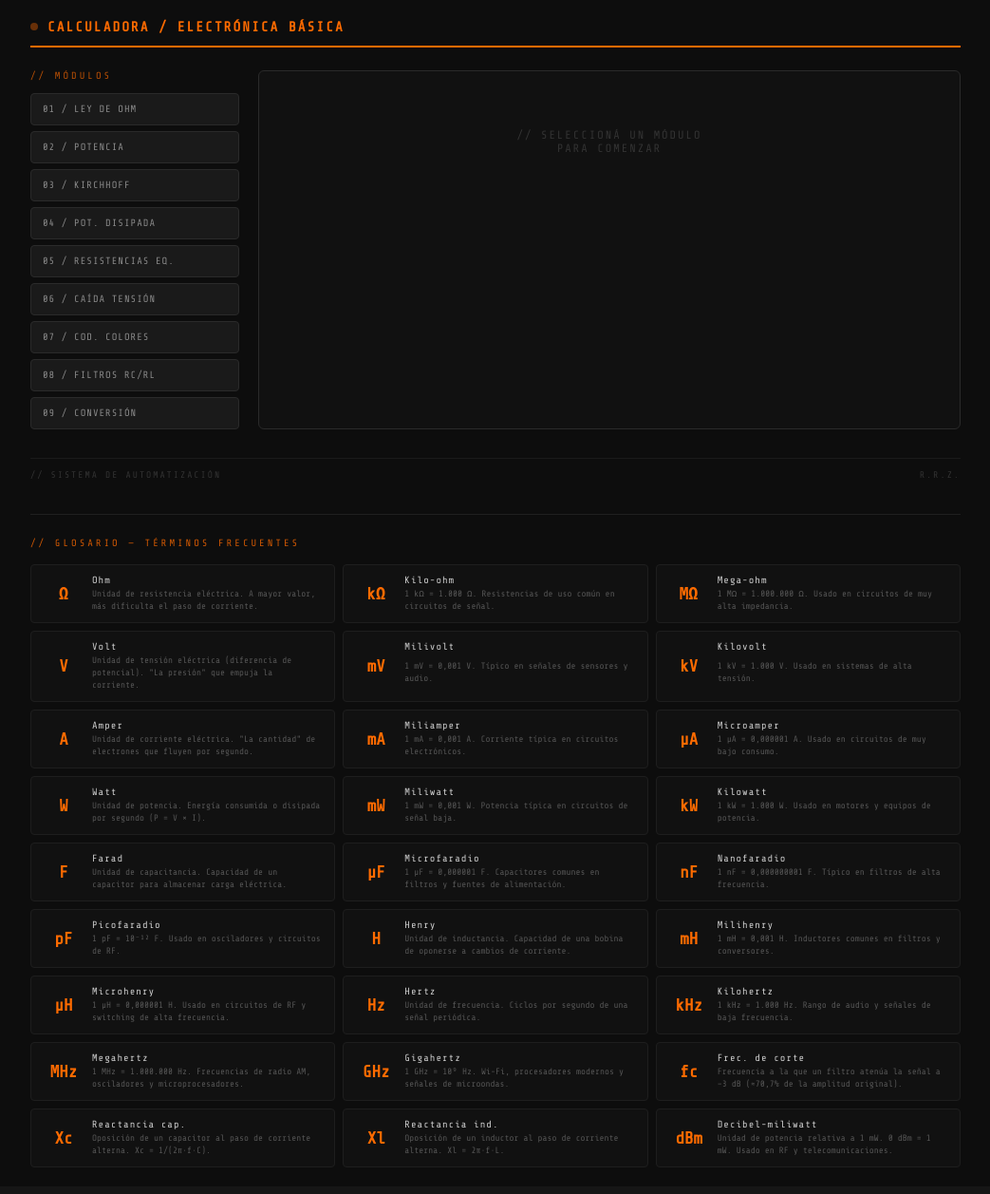
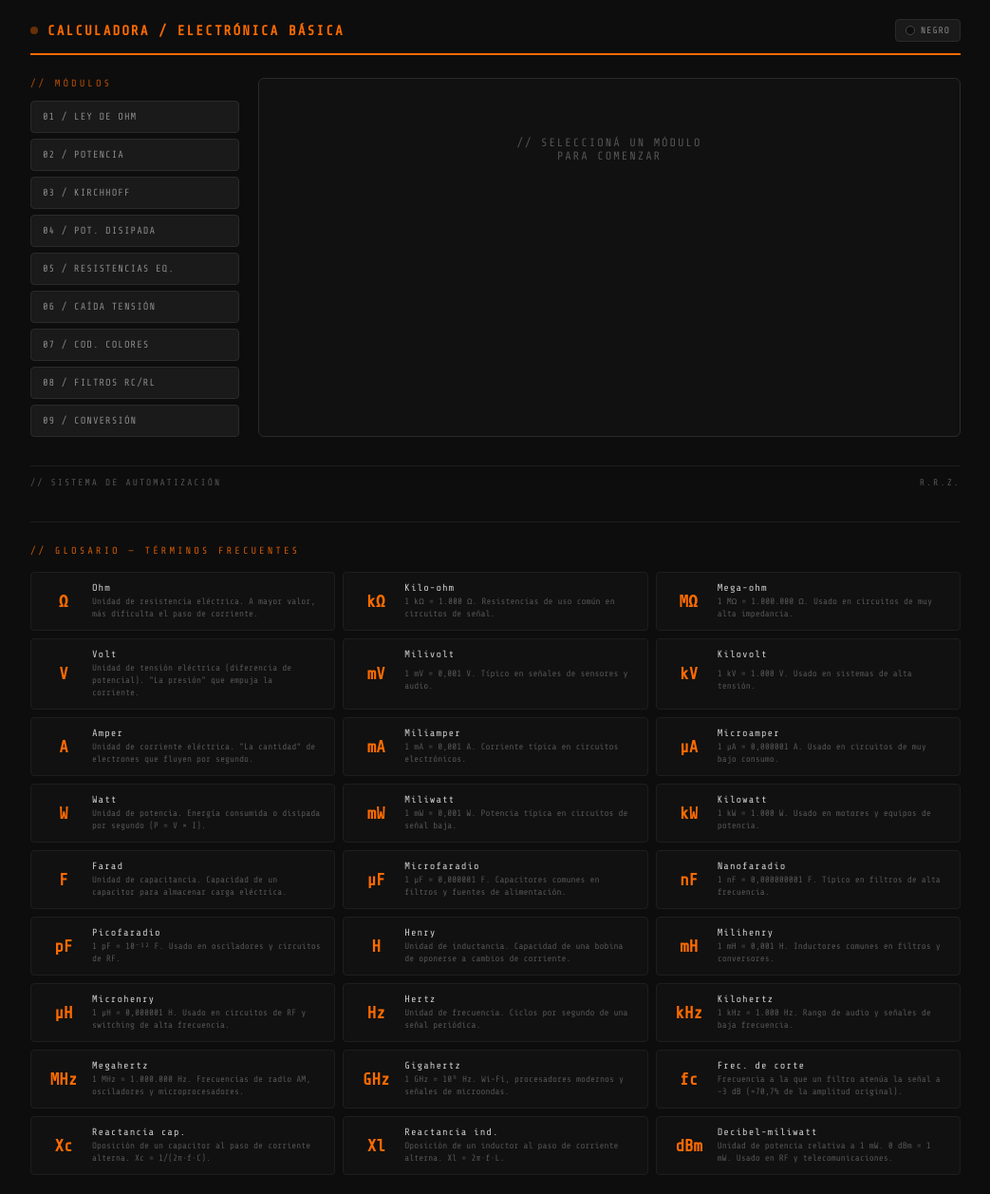
Before and after one commit to zampa5696-cmyk/calcelectro, a Flask app: page / in a window 1280 px wide. Shown: the whole page at 95% size, without its empty margins (118-1161 px from the left). Before the commit the page ends 1216 px from the top, so only its background shows below. Run offline with Flask 3, Linux system fonts and the light colour scheme.

Commit message:
Update index.html
cambio de temas

```diff
--- a/templates/index.html
+++ b/templates/index.html
@@ -14,68 +14,133 @@
   <link rel="apple-touch-icon" href="/static/icons/icono_terminal_192.png">
   <style>
     * { margin: 0; padding: 0; box-sizing: border-box; }
+
+    /* ══ TEMAS ══ */
+    :root {
+      --bg:        #0d0d0d;
+      --bg2:       #111;
+      --bg3:       #1a1a1a;
+      --border:    #2a2a2a;
+      --border2:   #1e1e1e;
+      --text:      #ccc;
+      --text2:     #888;
+      --text3:     #666;
+      --text4:     #555;
+      --accent:    #ff6b00;
+      --accent2:   #e05e00;
+      --input-bg:  #0d0d0d;
+      --resultado-bg: #0d0d0d;
+    }
+    body[data-tema="gris"] {
+      --bg:        #1e1e1e;
+      --bg2:       #262626;
+      --bg3:       #2e2e2e;
+      --border:    #3a3a3a;
+      --border2:   #333;
+      --text:      #d0d0d0;
+      --text2:     #999;
+      --text3:     #777;
+      --text4:     #666;
+      --accent:    #ff8c3a;
+      --accent2:   #e07530;
+      --input-bg:  #1e1e1e;
+      --resultado-bg: #1e1e1e;
+    }
+    body[data-tema="verde"] {
+      --bg:        #0a0f0a;
+      --bg2:       #0d140d;
+      --bg3:       #111a11;
+      --border:    #1a2e1a;
+      --border2:   #162416;
+      --text:      #a0c8a0;
+      --text2:     #5a8a5a;
+      --text3:     #3a6a3a;
+      --text4:     #2a4a2a;
+      --accent:    #00cc44;
+      --accent2:   #00aa33;
+      --input-bg:  #0a0f0a;
+      --resultado-bg: #0a0f0a;
+    }
+
     body {
-      background: #0d0d0d;
-      color: #ccc;
+      background: var(--bg);
+      color: var(--text);
       font-family: 'Share Tech Mono', monospace;
       min-height: 100vh;
       padding: 20px;
+      transition: background 0.3s, color 0.3s;
     }
     .header {
       display: flex; align-items: center; gap: 10px;
-      border-bottom: 2px solid #ff6b00;
+      border-bottom: 2px solid var(--accent);
       padding-bottom: 12px; margin-bottom: 24px;
     }
     .dot {
       width: 8px; height: 8px;
-      background: #ff6b00; border-radius: 50%;
+      background: var(--accent); border-radius: 50%;
       animation: pulse 2s infinite;
     }
-    .header h1 { font-size: 0.9rem; color: #ff6b00; letter-spacing: 2px; }
+    .header h1 { font-size: 0.9rem; color: var(--accent); letter-spacing: 2px; flex: 1; }
+
+    /* ── BOTÓN TEMA ── */
+    .tema-btn {
+      background: var(--bg3); border: 1px solid var(--border);
+      color: var(--text2); padding: 6px 10px;
+      font-family: 'Share Tech Mono', monospace;
+      font-size: 0.6rem; cursor: pointer;
+      border-radius: 4px; letter-spacing: 1px;
+      transition: all 0.2s; white-space: nowrap;
+      display: flex; align-items: center; gap: 6px;
+    }
+    .tema-btn:hover { border-color: var(--accent); color: var(--accent); }
+    .tema-circulo {
+      width: 10px; height: 10px; border-radius: 50%;
+      display: inline-block; border: 1px solid var(--border);
+    }
     .container { max-width: 980px; margin: 0 auto; }
     .layout { display: grid; grid-template-columns: 220px 1fr; gap: 20px; }
     @media (max-width: 650px) { .layout { grid-template-columns: 1fr; } }
 
     /* ── MÓDULOS ── */
-    .panel-title { font-size: 0.65rem; color: #ff6b00; letter-spacing: 3px; margin-bottom: 12px; opacity: 0.7; }
+    .panel-title { font-size: 0.65rem; color: var(--accent); letter-spacing: 3px; margin-bottom: 12px; opacity: 0.7; }
     .modulos { display: grid; grid-template-columns: 1fr; gap: 6px; }
     a { text-decoration: none; display: block; }
     .mod-btn {
-      background: #1a1a1a; border: 1px solid #2a2a2a;
-      color: #888; padding: 10px 12px;
+      background: var(--bg3); border: 1px solid var(--border);
+      color: var(--text2); padding: 10px 12px;
       font-family: 'Share Tech Mono', monospace;
       font-size: 0.65rem; cursor: pointer;
       border-radius: 4px; text-align: left;
       transition: all 0.2s; letter-spacing: 1px; width: 100%;
     }
-    .mod-btn:hover { border-color: #ff6b00; color: #ff6b00; background: #1a0f00; }
-    .mod-btn.activo { border-color: #ff6b00; color: #ff6b00; background: #1a0f00; }
+    .mod-btn:hover { border-color: var(--accent); color: var(--accent); background: #1a0f00; }
+    .mod-btn.activo { border-color: var(--accent); color: var(--accent); background: #1a0f00; }
 
     /* ── PANEL CALC ── */
     .calc-panel {
-      background: #111; border: 1px solid #2a2a2a;
+      background: var(--bg2); border: 1px solid var(--border);
       border-radius: 6px; padding: 20px;
     }
-    .calc-title { font-size: 0.75rem; color: #ff6b00; margin-bottom: 16px; }
+    .calc-title { font-size: 0.75rem; color: var(--accent); margin-bottom: 16px; }
     .formula-select {
-      width: 100%; background: #0d0d0d;
-      border: 1px solid #2a2a2a; color: #ff6b00;
+      width: 100%; background: var(--bg);
+      border: 1px solid var(--border); color: var(--accent);
       padding: 10px; font-family: 'Share Tech Mono', monospace;
       font-size: 0.72rem; border-radius: 4px;
       margin-bottom: 16px; outline: none; cursor: pointer;
     }
-    .formula-select option, .formula-select optgroup { background: #0d0d0d; }
+    .formula-select option, .formula-select optgroup { background: var(--bg); }
     .input-group { margin-bottom: 12px; }
-    .input-label { font-size: 0.6rem; color: #666; margin-bottom: 4px; letter-spacing: 1px; }
+    .input-label { font-size: 0.6rem; color: var(--text3); margin-bottom: 4px; letter-spacing: 1px; }
     .input-field {
-      width: 100%; background: #0d0d0d;
-      border: 1px solid #2a2a2a; color: #ff6b00;
+      width: 100%; background: var(--bg);
+      border: 1px solid var(--border); color: var(--accent);
       padding: 10px; font-family: 'Share Tech Mono', monospace;
       font-size: 0.78rem; border-radius: 4px; outline: none;
     }
-    .input-field:focus { border-color: #ff6b00; }
+    .input-field:focus { border-color: var(--accent); }
     .btn-calcular {
-      width: 100%; background: #ff6b00; color: #000;
+      width: 100%; background: var(--accent); color: #000;
       border: none; padding: 12px;
       font-family: 'Share Tech Mono', monospace;
       font-size: 0.78rem; letter-spacing: 2px;
@@ -97,23 +162,23 @@
     }
     .placeholder {
       text-align: center; padding: 40px 20px;
-      color: #333; font-size: 0.75rem; letter-spacing: 2px;
+      color: var(--text4); font-size: 0.75rem; letter-spacing: 2px;
     }
     .footer {
       display: flex; justify-content: space-between;
       align-items: center; margin-top: 30px;
-      padding-top: 12px; border-top: 1px solid #1a1a1a;
-      font-size: 0.6rem; color: #333; letter-spacing: 2px;
+      padding-top: 12px; border-top: 1px solid var(--border2);
+      font-size: 0.6rem; color: var(--text4); letter-spacing: 2px;
     }
     @keyframes pulse { 0%,100%{opacity:1} 50%{opacity:0.3} }
     /* ── GLOSARIO ── */
     .glosario {
       max-width: 980px; margin: 36px auto 0;
-      border-top: 1px solid #1f1f1f;
+      border-top: 1px solid var(--border2);
       padding-top: 24px;
     }
     .glosario-title {
-      font-size: 0.65rem; color: #ff6b00;
+      font-size: 0.65rem; color: var(--accent);
       letter-spacing: 3px; margin-bottom: 16px; opacity: 0.8;
     }
     .glosario-grid {
@@ -202,6 +267,10 @@
   <div class="header">
     <div class="dot"></div>
     <h1>CALCULADORA / ELECTRÓNICA BÁSICA</h1>
+    <button class="tema-btn" onclick="ciclarTema()" id="temaBtn">
+      <span class="tema-circulo" id="temaCirculo"></span>
+      <span id="temaNombre">NEGRO</span>
+    </button>
   </div>
 
   <div class="layout">
@@ -709,8 +778,42 @@ function updateBandas() {
   pares.forEach(([sid, bid]) => colorearBanda(sid, bid));
 }
 
-// Ejecutar al cargar (repoblado por Flask tras calcular)
-document.addEventListener("DOMContentLoaded", updateBandas);
+// updateBandas se llama desde el DOMContentLoaded del tema
+
+// ── TEMAS ──
+const TEMAS = [
+  { id: 'negro', nombre: 'NEGRO',  color: '#0d0d0d' },
+  { id: 'gris',  nombre: 'GRIS',   color: '#1e1e1e' },
+  { id: 'verde', nombre: 'VERDE',  color: '#0a0f0a' },
+];
+let temaActual = 0;
+
+function aplicarTema(idx) {
+  const tema = TEMAS[idx];
+  document.body.setAttribute('data-tema', tema.id === 'negro' ? '' : tema.id);
+  document.getElementById('temaNombre').textContent = tema.nombre;
+  document.getElementById('temaCirculo').style.background = tema.color;
+  document.getElementById('temaCirculo').style.borderColor =
+    idx === 0 ? '#444' : TEMAS[idx].color;
+  localStorage.setItem('ecalc-tema', idx);
+}
+
+function ciclarTema() {
+  temaActual = (temaActual + 1) % TEMAS.length;
+  aplicarTema(temaActual);
+}
+
+// Cargar tema guardado al iniciar
+document.addEventListener('DOMContentLoaded', () => {
+  const guardado = localStorage.getItem('ecalc-tema');
+  if (guardado !== null) {
+    temaActual = parseInt(guardado);
+    aplicarTema(temaActual);
+  } else {
+    aplicarTema(0);
+  }
+  updateBandas();
+});
 
 // ── PWA: registrar Service Worker ──
 if ('serviceWorker' in navigator) {
```
Also changed, not shown: other parts of templates/index.html (+16 -16 lines).
